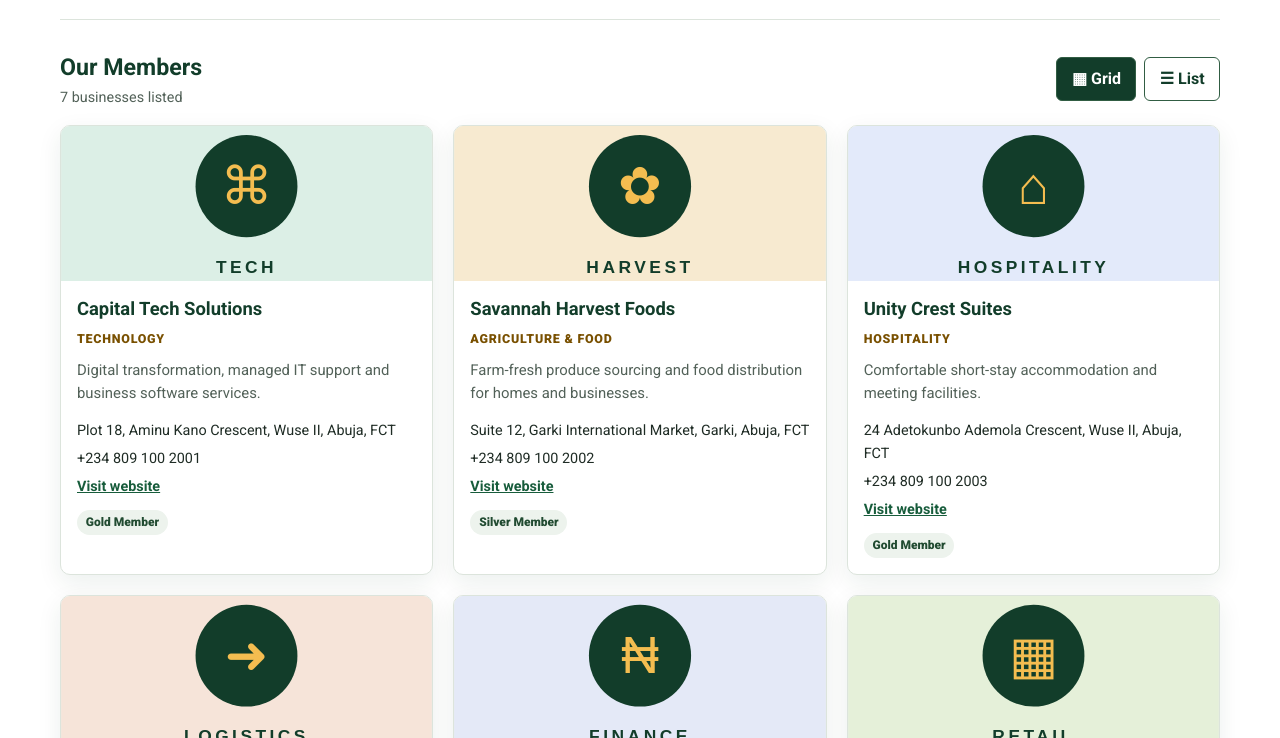
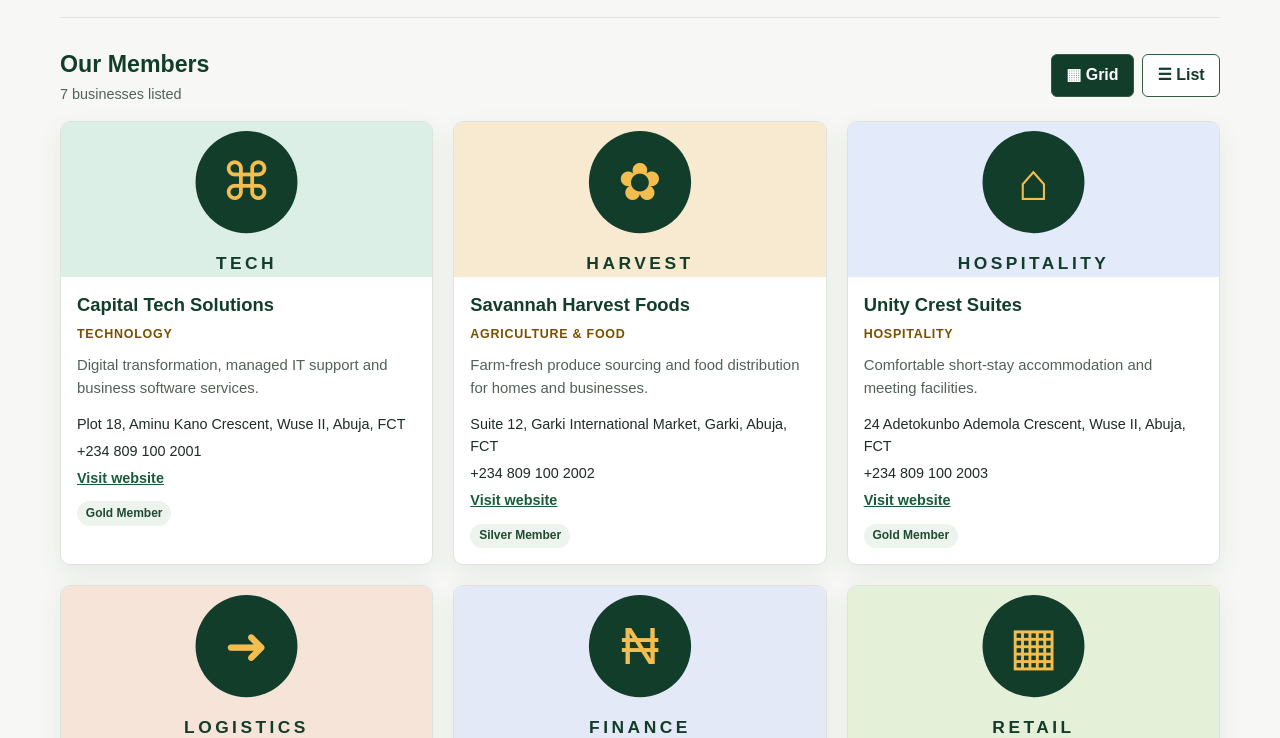
Before and after one commit to Iamfemimorin/wdd231, a plain HTML site: page chamber/directory.html in a window 1280 px wide. Shown: the part 292-1030 px from the top of the page. Drawn offline with Linux system fonts and the light colour scheme.

Commit message:
directory page

```diff
--- a/chamber/styles/small.css
+++ b/chamber/styles/small.css
@@ -59,14 +59,8 @@ h1 { margin: .35rem 0 .6rem; color: var(--green); font-size: clamp(2rem, 7vw, 3.
 .footer-inner { width: min(1160px, 100%); margin: 0 auto; display: grid; gap: 1.5rem; }
 .footer-contact h2 { margin-bottom: .5rem; color: #ffe0a0; font-size: 1.1rem; }
 .footer-contact p, .footer-project p { margin: .25rem 0; font-size: .9rem; }
-.footer-project { color: #e1ebe3; }
+
+.footer-project {
+  color: #e1ebe3;
+}
 @media (max-width: 360px) { .brand strong { font-size: .94rem; } .view-button { padding-inline: .65rem; } }
-
-body {
-  margin: 0;
-  min-width: 320px;
-  background: var(--page);
-  color: var(--text);
-  font-family: "Roboto", Arial, sans-serif;
-  line-height: 1.6;
-}
```
